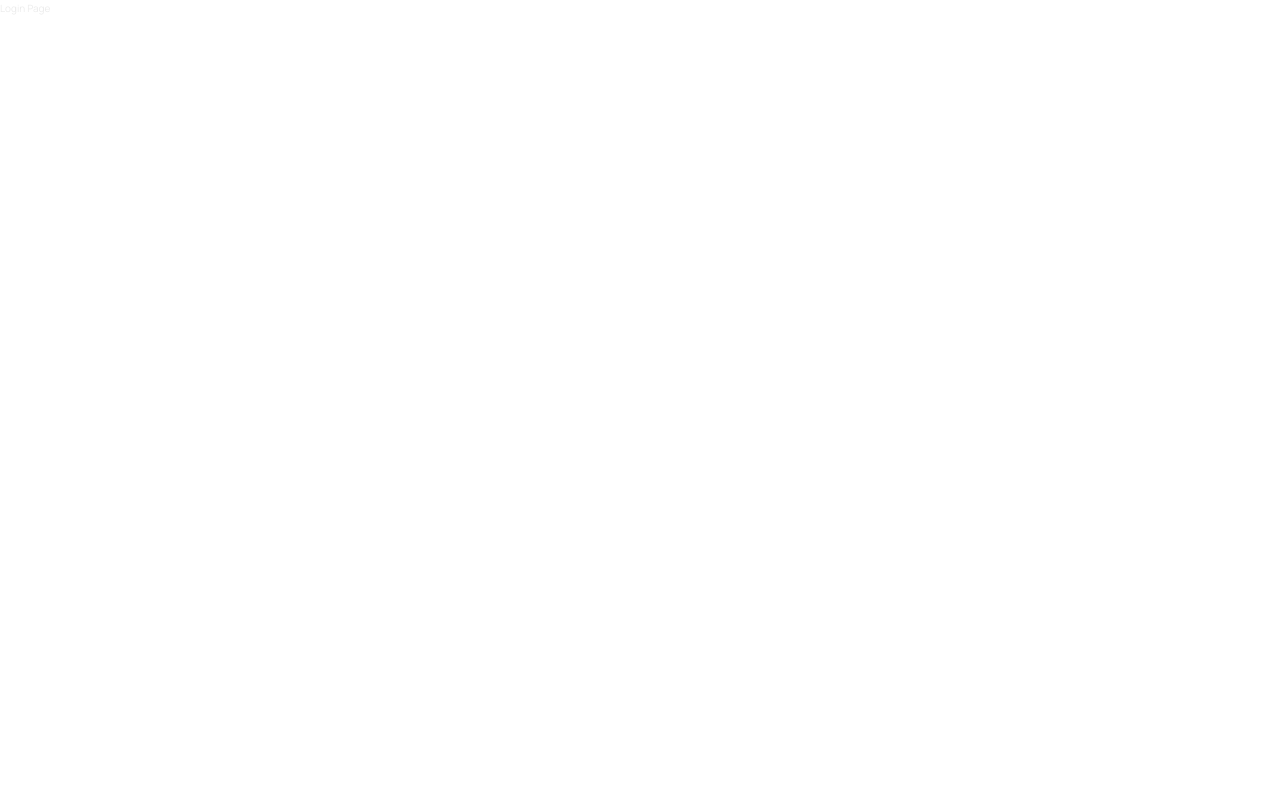
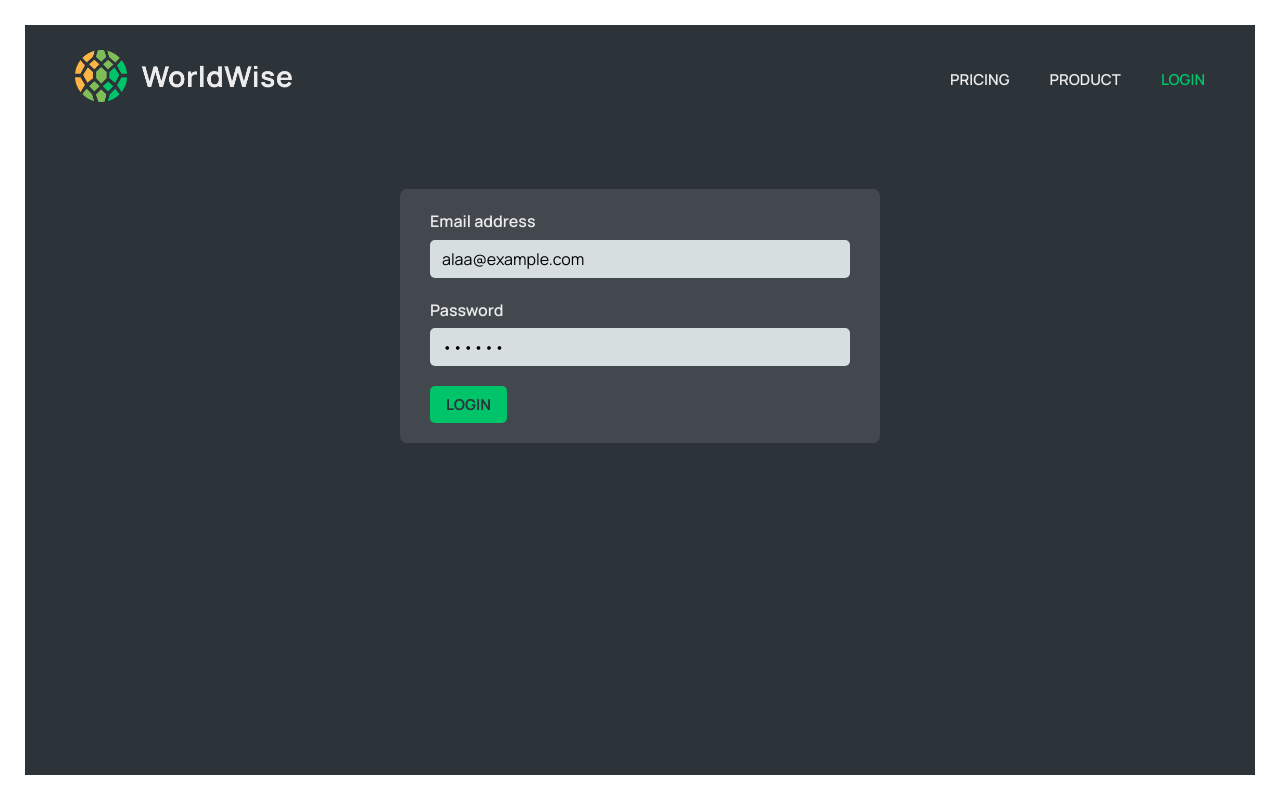
Before and after one commit to alaafawzyyyy/worldWise, a React (Vite) app: page /login in a window 1280 px wide. Built offline with nearby package versions, Linux system fonts and the light colour scheme.

Commit message:
login & pricing

```diff
--- a/src/App.jsx
+++ b/src/App.jsx
@@ -3,17 +3,22 @@ import Home from './pages/Home';
 import AppLayout from './pages/AppLayout';
 import './App.css';
 import Product from './pages/Product';
+import Pricing from './pages/Pricing';
+import Login from './pages/Login';
+import { AuthProvider } from './contexts/FakeAuthContext';
 
 function App() {
   return (
+  <AuthProvider>
   <BrowserRouter className="app">
     <Routes>
       <Route path='/' element={ <Home/>}/>
       <Route path='/App' element={ <AppLayout/> }/>
-      <Route path='/pricing' element={ <div>Pricing Page</div> }/>
+      <Route path='/pricing' element={<Pricing/>}/>
       <Route path='/product' element={ <Product/> }/>
-      <Route path='/login' element={ <div>Login Page</div> }/>
+      <Route path='/login' element={<Login/> }/>
     </Routes>
   </BrowserRouter>
+  </AuthProvider>
 )}
 export default App;
--- /dev/null
+++ b/src/components/Button.jsx
@@ -0,0 +1,10 @@
+import styles from "./Button.module.css";
+function Button({ children, onClick, type } ) {
+  return (
+    <button onClick={onClick} className={`${styles.btn} ${styles[type]}`}>
+      {children}
+    </button>
+  );
+}
+
+export default Button;
--- /dev/null
+++ b/src/components/Button.module.css
@@ -0,0 +1,35 @@
+.btn {
+  color: inherit;
+  text-transform: uppercase;
+  padding: 0.8rem 1.6rem;
+  font-family: inherit;
+  font-size: 1.5rem;
+  border: none;
+  border-radius: 5px;
+  cursor: pointer;
+}
+
+.primary {
+  font-weight: 700;
+  background-color: var(--color-brand--2);
+  color: var(--color-dark--1);
+}
+
+.back {
+  font-weight: 600;
+  background: none;
+  border: 1px solid currentColor;
+}
+
+.position {
+  font-weight: 700;
+  position: absolute;
+  z-index: 1000;
+  font-size: 1.4rem;
+  bottom: 4rem;
+  left: 50%;
+  transform: translateX(-50%);
+  background-color: var(--color-brand--2);
+  color: var(--color-dark--1);
+  box-shadow: 0 0.4rem 1.2rem rgba(36, 42, 46, 0.16);
+}
--- /dev/null
+++ b/src/contexts/FakeAuthContext.jsx
@@ -0,0 +1,57 @@
+import { createContext, useContext, useReducer } from "react";
+
+const AuthContext = createContext();
+
+const initialState = {
+  user: null,
+  isAuthenticated: false,
+};
+
+function reducer(state, action) {
+  switch (action.type) {
+    case "login":
+      return { ...state, user: action.payload, isAuthenticated: true };
+    case "logout":
+      return { ...state, user: null, isAuthenticated: false };
+    default:
+      throw new Error("Unknown action");
+  }
+}
+
+const FAKE_USER = {
+  name: "alaa",
+  email: "alaa@example.com",
+  password: "qwerty",
+  avatar: "https://i.pravatar.cc/100?u=zz",
+};
+
+function AuthProvider({ children }) {
+  const [{ user, isAuthenticated }, dispatch] = useReducer(
+    reducer,
+    initialState
+  );
+
+  function login(email, password) {
+    if (email === FAKE_USER.email && password === FAKE_USER.password)
+      dispatch({ type: "login", payload: FAKE_USER });
+  }
+
+  function logout() {
+    dispatch({ type: "logout" });
+  }
+
+  return (
+    <AuthContext.Provider value={{ user, isAuthenticated, login, logout }}>
+      {children}
+    </AuthContext.Provider>
+  );
+}
+
+function useAuth() {
+  const context = useContext(AuthContext);
+  if (context === undefined)
+    throw new Error("AuthContext was used outside AuthProvider");
+  return context;
+}
+
+export { AuthProvider, useAuth };
--- a/src/pages/Login.jsx
+++ b/src/pages/Login.jsx
@@ -1,8 +1,59 @@
-function Login() {
-    return (
+import { useEffect, useState } from "react";
+import { useNavigate } from "react-router-dom";
+import Button from "../components/Button";
+import PageNav from "../components/PageNav";
+import { useAuth } from "../contexts/FakeAuthContext";
+import styles from "./Login.module.css";
+
+export default function Login() {
+  const [email, setEmail] = useState("alaa@example.com");
+  const [password, setPassword] = useState("qwerty");
+
+  const { login, isAuthenticated } = useAuth();
+  const navigate = useNavigate();
+
+  function handleSubmit(e) {
+    e.preventDefault();
+
+    if (email && password) login(email, password);
+  }
+
+  useEffect(
+    function () {
+      if (isAuthenticated) navigate("/app", { replace: true });
+    },
+    [isAuthenticated, navigate]
+  );
+
+  return (
+    <main className={styles.login}>
+      <PageNav />
+
+      <form className={styles.form} onSubmit={handleSubmit}>
+        <div className={styles.row}>
+          <label htmlFor="email">Email address</label>
+          <input
+            type="email"
+            id="email"
+            onChange={(e) => setEmail(e.target.value)}
+            value={email}
+          />
+        </div>
+
+        <div className={styles.row}>
+          <label htmlFor="password">Password</label>
+          <input
+            type="password"
+            id="password"
+            onChange={(e) => setPassword(e.target.value)}
+            value={password}
+          />
+        </div>
+
         <div>
-
+          <Button type="primary">Login</Button>
         </div>
-    );
+      </form>
+    </main>
+  );
 }
-export default Login;
--- /dev/null
+++ b/src/pages/Login.module.css
@@ -0,0 +1,25 @@
+.login {
+  margin: 2.5rem;
+  padding: 2.5rem 5rem;
+  background-color: var(--color-dark--1);
+  min-height: calc(100vh - 5rem);
+}
+
+.form {
+  background-color: var(--color-dark--2);
+  border-radius: 7px;
+  padding: 2rem 3rem;
+  width: 100%;
+  display: flex;
+  flex-direction: column;
+  gap: 2rem;
+
+  width: 48rem;
+  margin: 8rem auto;
+}
+
+.row {
+  display: flex;
+  flex-direction: column;
+  gap: 0.5rem;
+}
--- a/src/pages/Pricing.jsx
+++ b/src/pages/Pricing.jsx
@@ -1,8 +1,26 @@
+import styles from './Product.module.css';
+import PageNav
+ from '../components/PageNav.jsx';
 function Pricing() {
     return (
-        <div>
-
-        </div>
+        <main className={styles.product}>
+            <PageNav/>
+            <section>
+                <div>
+                    <h2>
+                        Simple pricing.
+                        <br/>
+                        Just $9/month.
+                    </h2>
+                    <p>
+                        Lorem ipsum dolor, sit amet consectetur adipisicing elit.
+                        Vitae vel labore mollitia iusto. Recusandae quos provident,
+                        laboriosam fugit voluptatem iste.
+                    </p>
+                </div>
+                <img src='/img-2.jpg' alt='overview of a large city with skyscrapers' />
+            </section>
+        </main>
     );
 }
 export default Pricing;
```
Also changed, not shown: public/img-2.jpg (added).
